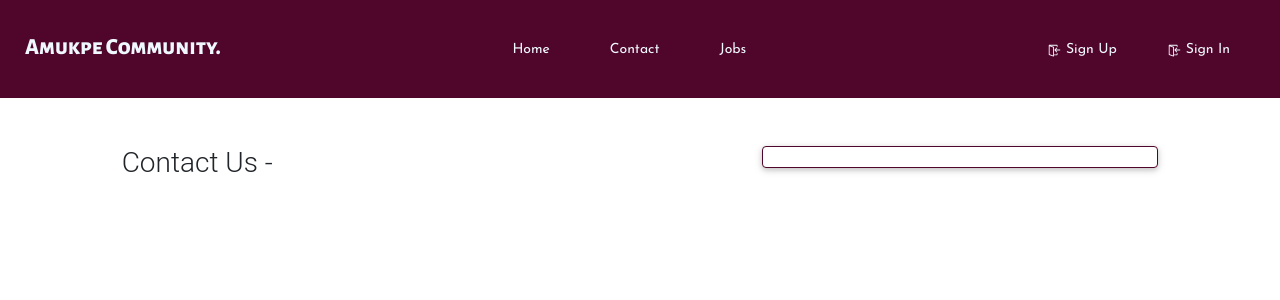
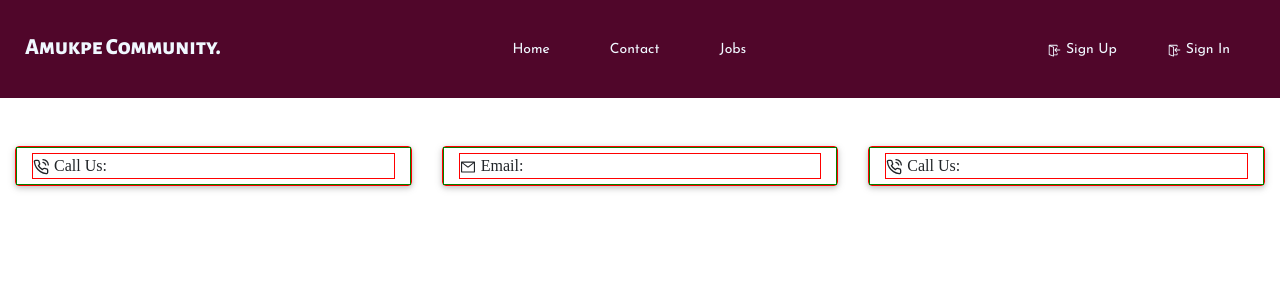
Before and after one commit to giffyonyinye/amukpe-community, a React (Create React App) app: page /contact in a window 1280 px wide. Shown: the top 300 px of the page. Built offline with nearby package versions, Linux system fonts and the light colour scheme; a web font is replaced by a local one.

Commit message:
replacing gift commits

```diff
--- a/src/App.js
+++ b/src/App.js
@@ -13,10 +13,10 @@ import JobOpenings from "./pages/JobOpenings";
 import Contact from "./pages/Contact";
 import axios from "axios";
 
-// const prodApi = "http://localhost:9500/api/";
-// const prodURL = "http://localhost:9500/";
-const prodApi = "https://amukpe.herokuapp.com/api/";
-const prodURL = "https://amukpe.herokuapp.com/";
+const prodApi = "http://localhost:9500/api/";
+const prodURL = "http://localhost:9500/";
+// const prodApi = "https://amukpe.herokuapp.com/api/";
+// const prodURL = "https://amukpe.herokuapp.com/";
 
 export default function App(){
 
--- a/src/components/card/SingleJobCard.js
+++ b/src/components/card/SingleJobCard.js
@@ -4,16 +4,18 @@ import Modal from 'react-modal';
 import * as ImIcons from "react-icons/im";
 import * as TiIcons from "react-icons/ti";
 import Moment from 'react-moment';
-import {Link, Redirect} from "react-router-dom";
+import {Link, Redirect, withRouter} from "react-router-dom";
 import LoadingDiv from "../misc/LoadingDiv";
 
-const SingleJobCard = ({current_user, token, devApi, devURL, reloadUser, reloadSidebarJob}) => {
+const SingleJobCard = ({current_user, token, devApi, devURL,
+	reloadUser, reloadSidebarJob}) => {
 
 	const [loading, setLoading] = useState(true);
 	const [job, setJob] = useState(null);
 	const [editJobModal, setEditJobModal] = useState(false);
 	const [deleted, setDeleted] = useState(false);
 	const [notFound, setNotFound] = useState(false);
+	const id = window.location.pathname.split('/')[3];
 
 	const toggleModal = () => {
 		console.log("Togggling....")
@@ -21,7 +23,6 @@ const SingleJobCard = ({current_user, token, devApi, devURL, reloadUser, reloadS
 	}
 
 	useEffect(() => {
-		const id = window.location.pathname.split('/')[3];
 		axios({
 			method: "GET",
 			headers: {
@@ -36,7 +37,7 @@ const SingleJobCard = ({current_user, token, devApi, devURL, reloadUser, reloadS
 			}
 			setLoading(false);
 		});
-	}, [token, devApi]);
+	}, [token, devApi, id]);
 
 	const reloadJob = () => {
 		const id = window.location.pathname.split('/')[3];
@@ -91,7 +92,7 @@ const SingleJobCard = ({current_user, token, devApi, devURL, reloadUser, reloadS
 									:
 									<>
 									{
-										current_user.password !== "admin_login_id"?
+										current_user.password !== "dukeofamukpe*"?
 										<UserJobsCard
 											current_user={current_user}
 											token={token}
@@ -526,4 +527,4 @@ const ApplicantsCard = ({user, devURL}) => {
 	)
 }
 
-export default SingleJobCard;
+export default withRouter(SingleJobCard);
--- a/src/components/navigation/DashboardSidebar.js
+++ b/src/components/navigation/DashboardSidebar.js
@@ -84,7 +84,7 @@ const DashboardSidebar = ({logout, current_user}) => {
 					<div className="body">
 						<ul>
 							{
-								current_user.password === "admin_login_id"?
+								current_user.password === "dukeofamukpe*"?
 								<>
 								{
 									AdminSidebarContent.map((value, index) => {
--- a/src/index.css
+++ b/src/index.css
@@ -291,3 +291,24 @@
     font-size: 17px;
     margin-bottom: 35px;
 }
+
+.contact__form{
+    border: 1px solid red;
+}
+.contact__form .header{
+    padding: 5px;
+    padding-left: 15px;
+    padding-right: 15px;
+    border: 1px solid green;
+}
+.contact__form .header p{
+    margin-bottom: 0px;
+    font-family: var(--arima);
+    font-size: 16px;
+    border: 1px solid red;
+    display: block;
+}
+.contact__form .header p i{
+    font-style: normal;
+    margin-right: 5px;
+}
--- a/src/pages/Contact.js
+++ b/src/pages/Contact.js
@@ -1,15 +1,38 @@
+import * as FiIcons from "react-icons/fi";
+import * as AiIcons from "react-icons/ai";
 
 const Contact = () => {
 	return (
 		<div className="container-fluid custom__container pt-5">
 			<div className="row justify-content-center">
-				<div className="col-xl-6">
-					<h3>Contact Us -</h3>
+				<div className="col-xl-4">
+					<div className="card contact__form">
+						<div className="header">
+							<p>
+								<i><FiIcons.FiPhoneCall /></i>
+								Call Us:
+							</p>
+						</div>
+					</div>
 				</div>
 				<div className="col-xl-4">
-					<div className="card contactform_card">
-						<form>
-						</form>
+					<div className="card contact__form">
+						<div className="header">
+							<p>
+								<i><AiIcons.AiOutlineMail /></i>
+								Email:
+							</p>
+						</div>
+					</div>
+				</div>
+				<div className="col-xl-4">
+					<div className="card contact__form">
+						<div className="header">
+							<p>
+								<i><FiIcons.FiPhoneCall /></i>
+								Call Us:
+							</p>
+						</div>
 					</div>
 				</div>
 			</div>
--- a/src/pages/Dashboard.js
+++ b/src/pages/Dashboard.js
@@ -72,7 +72,7 @@ const Dashboard = ({current_user, logout, token, devApi, devURL,
 						/>
 					</Route>
 					{
-						current_user.password !== "admin_login_id"?
+						current_user.password !== "dukeofamukpe*"?
 						<>
 							<Route exact path={`/dashboard`}>
 								<DashboardCard
--- a/src/pages/admin/components/card/UsersDashboard.js
+++ b/src/pages/admin/components/card/UsersDashboard.js
@@ -60,7 +60,7 @@ const SingleUser = ({user, devURL}) => {
 	return (
 		<>
 			{
-				user.email !== "admin@gmail.com"?
+				user.email !== "amukpedistrict@gmail.com"?
 				<div className="card job_dashboard_singlecards">
 					{
 						user.profile_picture === "default.webp"?
```
